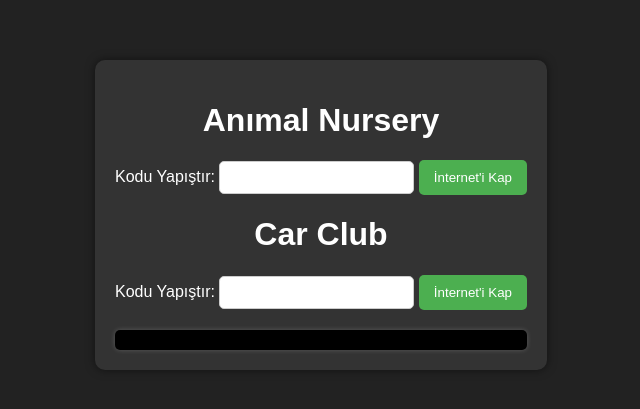
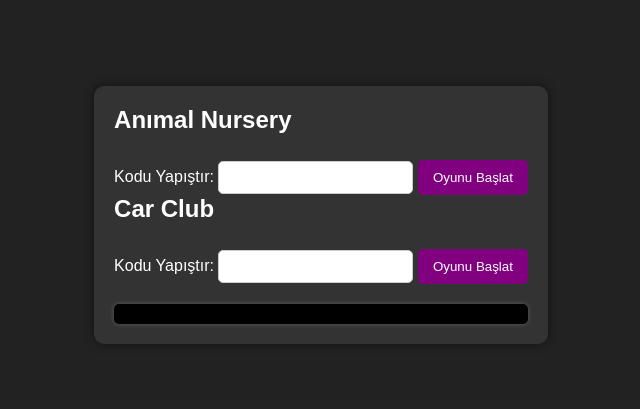
Before and after one commit to hoqk4baz/test-oyun, a plain HTML site: page index.html in a window 1280 px wide. Shown: the part 185-594 px from the top of the page, without its empty margins (319-959 px from the left). Drawn offline with Linux system fonts and the light colour scheme.

Commit message:
Update index.html

```diff
--- a/index.html
+++ b/index.html
@@ -3,7 +3,7 @@
 <head>
     <meta charset="UTF-8">
     <meta name="viewport" content="width=device-width, initial-scale=1.0">
-    <title>VF Oyun by_enza1903</title>
+    <title>Game Code Redemption</title>
     <style>
         body {
             background-color: #222;
@@ -24,12 +24,13 @@
             box-shadow: 0 0 10px rgba(0, 0, 0, 0.5);
         }
         button {
-            background-color: #4CAF50;
+            background-color: #800080; /* Mor Renk */
             color: white;
             padding: 10px 15px;
             border: none;
             border-radius: 5px;
             cursor: pointer;
+            margin-top: 10px;
         }
         input {
             padding: 8px;
@@ -45,6 +46,12 @@
         }
         #messages p {
             margin: 0;
+            color: #fff;
+        }
+        h1 {
+            font-size: 1.5em; /* Orta büyüklükte */
+            text-align: left; /* Solda hizalama */
+            margin-top: 0;
         }
     </style>
 </head>
@@ -54,14 +61,14 @@
         <form id="animalForm">
             <label for="animal_nursery_kod">Kodu Yapıştır:</label>
             <input type="text" id="animal_nursery_kod" name="animal_nursery_kod" required>
-            <button type="button" onclick="redeemCode('animal_nursery')">İnternet'i Kap</button>
+            <button type="button" onclick="redeemCode('animal_nursery')">Oyunu Başlat</button>
         </form>
 
         <h1>Car Club</h1>
         <form id="carForm">
             <label for="car_club_kod">Kodu Yapıştır:</label>
             <input type="text" id="car_club_kod" name="car_club_kod" required>
-            <button type="button" onclick="redeemCode('car_club')">İnternet'i Kap</button>
+            <button type="button" onclick="redeemCode('car_club')">Oyunu Başlat</button>
         </form>
 
         <div id="messages"></div>
```
